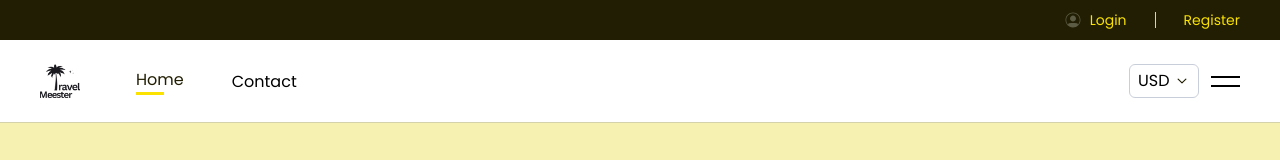
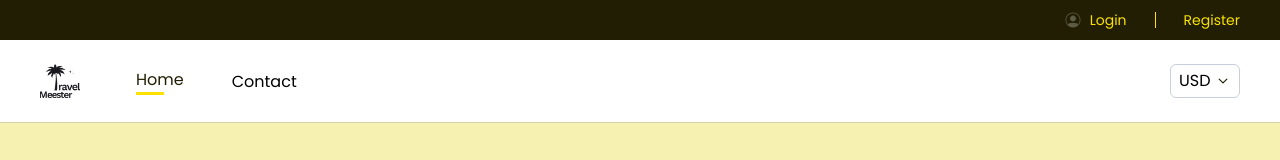
Before and after one commit to amanullhazoha/rate-hawk, a Next.js app: page / in a window 1280 px wide. Shown: the top 160 px of the page. Built offline with nearby package versions, Linux system fonts and the light colour scheme; no server answers.

Commit message:
share issue solve

```diff
--- a/src/components/layoutSection/UserLayout.tsx
+++ b/src/components/layoutSection/UserLayout.tsx
@@ -185,7 +185,7 @@ const UserLayout = ({
                   )}
                 </div>
               ) : (
-                <div className="relative">
+                <div className="relative block md:hidden">
                   <button type="button" onClick={() => setOpenMenu(true)}>
                     <svg
                       width="29"
```
